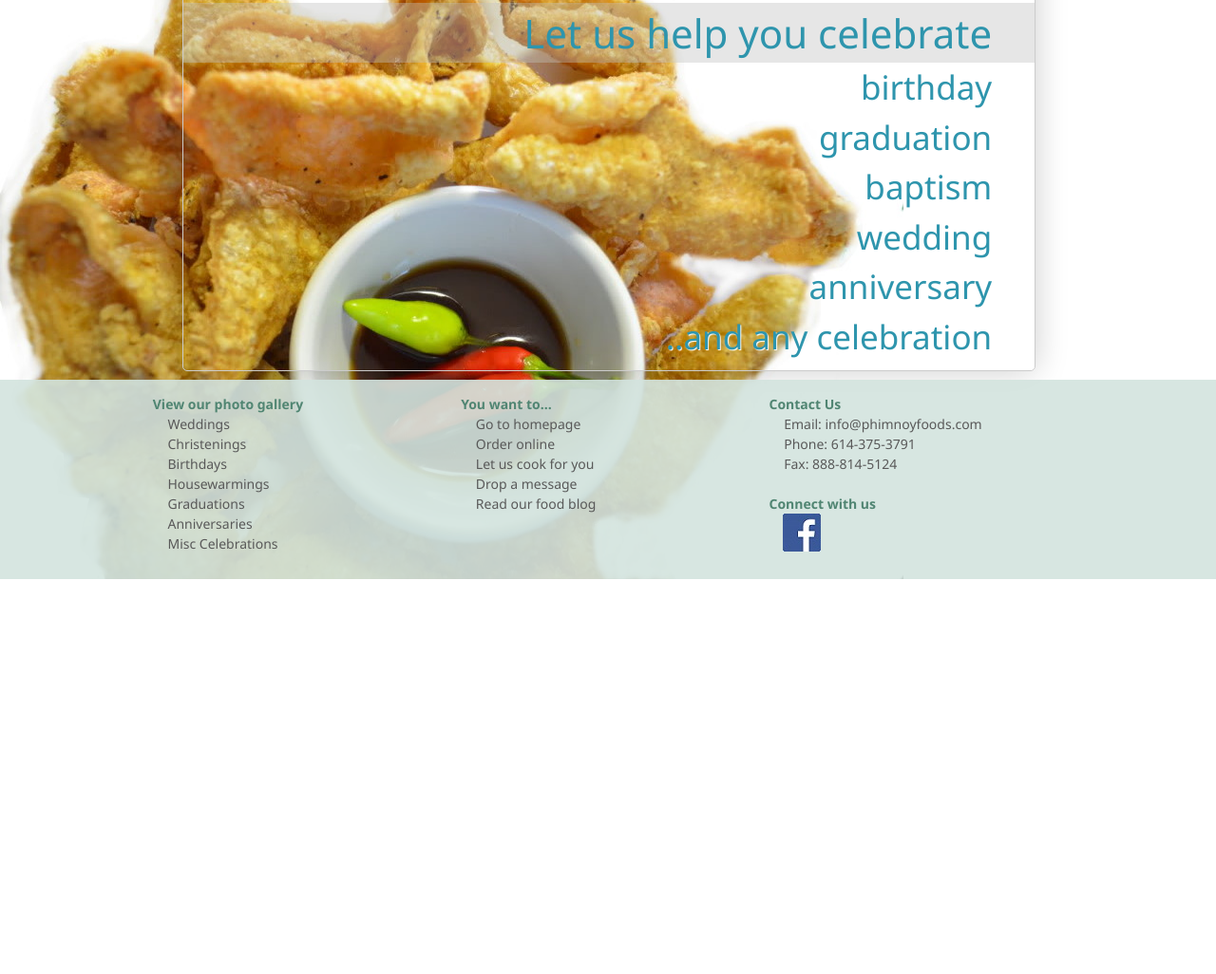
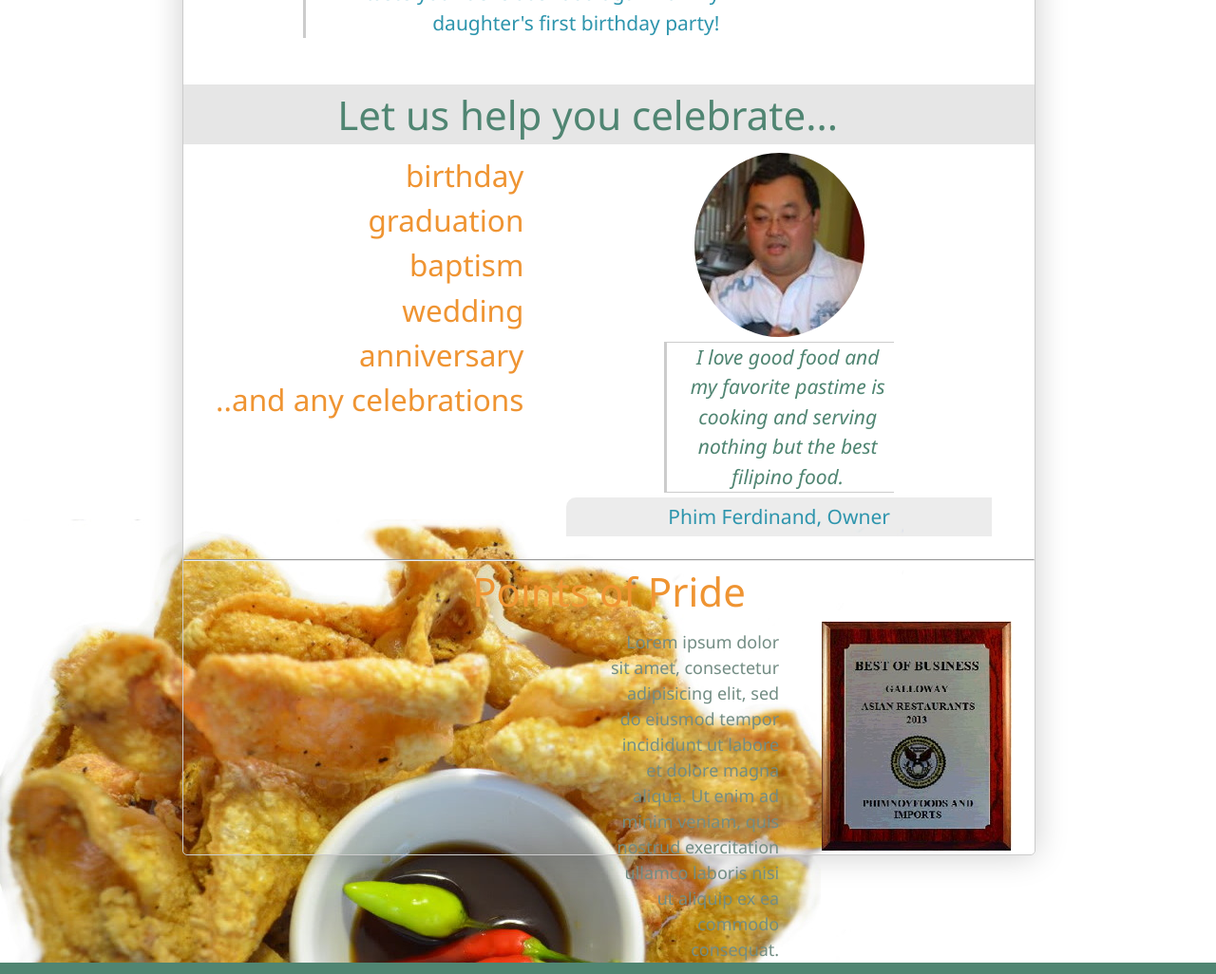
Before and after one commit to jarcelo/phimnoy, a plain HTML site: page index.html in a window 1280 px wide. Shown: the part 1163-2189 px from the top of the page at 95% size. Before the commit the page ends 1773 px from the top, so only its background shows below. Drawn offline with nearby package versions, Linux system fonts and the light colour scheme.

Commit message:
edited layout

```diff
--- a/css/pfi.css
+++ b/css/pfi.css
@@ -62,6 +62,7 @@ header nav {
     text-align: center;
     background-color: #508572;
     border-bottom: 2px solid #ef9432;
+
 }
 header nav ul {
     list-style: none;
@@ -99,11 +100,11 @@ header nav .active a:visited {
     padding-bottom: 1%;
     height: auto;
     /*float: left;*/
+    /*Border Radius*/
     border-radius: 5px;
     -moz-border-radius: 5px;
     -webkit-border-radius: 5px;
     border: 1px solid #ccc;
-    border-radius: 5px;
     /*Box Shadows*/
     -moz-box-shadow: 0 0 35px rgba(0,0,0,.2);
     -webkit-box-shadow: 0 0 35px rgba(0,0,0,.2);
@@ -125,11 +126,14 @@ tfoot, thead, tr, th, td {
 }
 
 
+/*===============================================================
+    Featured Dish
+  ===============================================================*/
 
-
-
-
-
+#mainContent #featured-dish {
+    height: 600px;
+    clear: both;
+}
 
 #featured-dish h1 {
     text-align: center;
@@ -163,47 +167,120 @@ tfoot, thead, tr, th, td {
     float: left;
     margin: 30px 14px;
 }
-#mainContent #opening {
-    text-align: center;
+
+/*=============================================================
+    Le Us Help Div
+  =============================================================*/
+#opening {
+    clear: both;
+    width: 100%;
+    text-align: right;
     font-weight: 300;
+    /*font-size: 1.3em;*/
     color: #2e95ad;
+    margin-top: 3%;
+    min-height: 500px;
+    /*background-color:rgba(192,192,192,0.3);*/
+    /*background: -webkit-linear-gradient(#c6e4d9, rgba (244, 246, 247, .4)); /* For Safari 5.1 to 6.0 */
+    /*background: -o-linear-gradient(#c6e4d9, #fff); /* For Opera 11.1 to 12.0 */
+    /*background: -moz-linear-gradient(#c6e4d9, #fff); /* For Firefox 3.6 to 15 */
+    /*background: linear-gradient(#c6e4d9, #fff); /* Standard syntax (must be last) */
+    /*border-top: 2px solid #ef9432;*/
 }
-#mainContent #opening #we-help {
-    /*width:  40%;*/
-    /*border:  1px solid red;*/
+#opening h1 {
     /*line-height: 60px;*/
     /*float: left;*/
     /*height: 200px;*/
-    clear: both;
-    background-color: rgba(192,192,192,0.4);
-    font-size: 1.50em;
+    font-size: 3em;
+    color: #508572;
     /*text-align: right;*/
     padding-right: 5%;
     font-weight: 100;
-    text-align: right;
+    text-align: center;
+    background-color: rgba(192,192,192,0.4);
 }
-
-#mainContent #opening #events {
+#sample {
+    float: left;
+    width: 50%;
+    margin-top: 1%;
+    text-align: center;
+}
+#sample img {
+    border-radius: 50%;
+    margin:  0 auto;
+}
+#sample blockquote {
+    border-top: 1px solid #ccc;
+    border-bottom: 1px solid #ccc;
+    color: #508572;
+    font-style: italic;
+    margin:  0 auto;
+    font-size: 1.5em;
+    width: 50%;
+}
+footer.phimQuote {
+    font-size: 1.5em;
+    background-color: rgba(192,192,192,0.3);
+    border-top-left-radius: 10px;
+    margin-top: 1%;
+}
+#opening #events {
+    display: inline-block;
+    width:  40%; /*40% width for phim-bio*/
+    padding-right: 5%;
+    margin-top: 1%;
+    height: auto;
     /*width:  55%;*/
-    /*border:  1px solid red;*/
-    text-align: right;
+    /*text-align: right;*/
     /*height: 280px;*/
     /*background-color: #c6e4d9;*/
     /*background-color: rgba(192,192,192,0.2);*/
-    color: #2e95ad;
+    color: #ef9432;
     /*color: #595959;*/
+    float: left;
+    font-weight: 200;
+    font-size: 1.25em;
+    text-emphasis-color: #508572;
+    /*text-shadow: 0px 1px 1px #595959;*/
+}
+#opening #events h2 {
+    text-align: right;
+    font-size: 1.80em;
+}
+
+/*================================================================
+    Awards Div
+  ================================================================*/
+#award {
+    min-height: 300px;
+    text-align: center;
+}
+#award h1 {
+    color: #ef9432;
+    font-size: 3em;
+}
+#award h3 {
+    color: #738d84;
+}
+#award #awardDescription {
+    margin-top: 1%;
+    width: 20%;
+    text-align: right;
+    float: left;
+    padding-left: 50%;
     padding-right: 5%;
-    font-weight: 100;
-    font-size: 1.25em;
-    text-shadow: 1px 1px 1px #fff;
-    /*line-height: 35px;*/
+    font-size: 1.1em;
+}
+#award #photo {
+    width: 20%;
+    float: left;
+    margin: 0 auto;
 }
 
 
-#mainContent #featured-dish {
-    height: 600px;
-    clear: both;
-}
+/*=========================================================
+    Just Like Home Div
+  =========================================================*/
 #mainContent #like-home {
     padding: 20px 10px;
     height: auto;
@@ -222,13 +299,15 @@ tfoot, thead, tr, th, td {
 #mainContent #like-home h2 {
     color: #595959;
     text-align: center;
+    font-size: 2em;
 }
 
 /*==========================================================
     Customer Feedback
   ===========================================================*/
 #reviewWrap {
-    height: auto;
+    margin-top: 4%;
+    min-height: 200px;
     padding: 10px 0;
 }
 #reviewWrap h1 {
@@ -260,40 +339,20 @@ blockquote {
     border-left: 3px solid #ccc;
 }
 footer.customerInfo {
-    background-color: #508572;
+    background-color: #738d84;
     font-style: italic;
     color: #ccc;
-    font-size: 1.75em;
+    font-size: 1.50em;
     padding-left: 3%;
+    min-height: 50px;
+    border-top-left-radius: 10px;
 }
 
 
 
 
 
-#phim-bio {
-    /*width: 40%;*/
-    /*float:  right;*/
-    /*margin-top: 75%;*/ /*Temporary*/
-    /*border: solid red;*/
-    clear: both;
-    height: auto;
-    text-align: center;
-    padding:  5px 10px;
-}
-#sidebar #phim-bio img {
-    border-radius: 50%;
-    margin:  0 auto;
-}
-#sidebar #phim-bio blockquote {
-    border-top: 1px solid #ccc;
-    border-bottom: 1px solid #ccc;
-    color: #a5a4a4;
-    font-style: italic;
-    margin: 30px;
-    padding: 5px;
-    text-align: center;
-}
+
 #sidebar {
     width: 25.5%;
     text-align: center;
@@ -342,7 +401,8 @@ footer {
     /*line-height: 1.5;*/
     /*color: #595959;*/
     /*color: #595959;*/
-    background-color: rgba(211,228,222,0.9); /*#D3E4DE=rgba(211,228,222)*/
+    background-color: #508572;
+    /*background-color: rgba(211,228,222,0.9); *//*#D3E4DE=rgba(211,228,222)*/
     /*background-color:rgba(192,192,192,0.7);*/
     /*border-top:  3px solid #508572;*/
 }
@@ -366,11 +426,11 @@ footer {
 }
 .footer-block dl dt {
     font-weight: bold;
-    color: #508572;
+    color: #ccc;
     /*text-transform: uppercase;*/
 }
 .footer-block a, .footer-block dd {
-    color: #595959;
+    color: #ccc;
     text-indent:5%;
     text-decoration: none;
 }
@@ -453,6 +513,11 @@ footer {
         font-size: 1.3em;
         padding-left: 3%;
     }
+
+/*Hide events for smaller screen sizes*/
+    #mainContent #opening #events {
+        display: none;
+    }
 }
 
 
--- a/index.html
+++ b/index.html
@@ -1,4 +1,5 @@
 <!--This is development1 branch-->
+
 <!doctype html>
 <!-- paulirish.com/2008/conditional-stylesheets-vs-css-hacks-answer-neither/ -->
 <!--[if lt IE 7]> <html class="no-js lt-ie9 lt-ie8 lt-ie7" lang="en"> <![endif]-->
@@ -115,43 +116,42 @@
             </div>
 
             <div id="opening">
-                <div id="we-help">
-                    <h1>Let us help you celebrate</h1>
+
+                <h1>Let us help you celebrate...</h1>
+
+                <div id="events">
+                    <h2>birthday</h2>
+                    <h2>graduation</h2>
+                    <h2>baptism</h2>
+                    <h2>wedding</h2>
+                    <h2>anniversary</h2>
+                    <h2>..and any celebrations</h2>
                 </div>
-                <!--Use javascript for event slideshow-->
-                <div id="events">
-                    <h1>birthday</h1>
-                    <h1>graduation</h1>
-                    <h1>baptism</h1>
-                    <h1>wedding</h1>
-                    <h1>anniversary</h1>
-                    <h1>..and any celebration</h1>
+                <div id="sample">
+                    <img src="/img/phim_pic.jpg" alt="phim's photo">
+                    <blockquote>I love good food and my favorite pastime is cooking and serving nothing
+                    but the best filipino food.</blockquote>
+                     <footer class="phimQuote">Phim Ferdinand, Owner</footer>
                 </div>
 
+
             </div>
+            <hr>
+            <div id="award">
+                <h1>Points of Pride</h1>
+                <div id="awardDescription">
+                    <h3>Lorem ipsum dolor sit amet, consectetur adipisicing elit, sed do eiusmod tempor incididunt ut labore et dolore magna aliqua. Ut enim ad minim veniam, quis nostrud exercitation ullamco laboris nisi ut aliquip
+                        ex ea commodo consequat. </h3>
+                </div>
+                <div id="photo">
+                    <img src="/img/sbca_award2.jpg" alt="sbca award">
+                </div>
+            </div>
+
         </div>
 
+
 <!--
-        <div id="#sidebar">
-            <h3>What our customers' say</h3>
-            <blockquote>
-                <h4>He did an amazing job!</h4>
-                <footer>-Mr. Weatherbee, Toledo, Ohio</footer>
-            </blockquote>
-            <hr>
-            <blockquote>
-                <h4>It was a pleasure working with you for our wedding two years ago.
-                    We can't wait to taste your delicious food again for
-                    my daughter's first birthday party!</h4>
-                <footer>-Emma Luzano Serfass, Columbus, Ohio</footer>
-            </blockquote>
-            <hr>
-            <blockquote>
-                <h4>Everything was delicious! Mary Ann loved the pansit.
-                    We're so happy we ordered a lot so we can have leftovers :)</h4>
-                <footer>-Jona Hilario, Dublin, Ohio</footer>
-            </blockquote>
-        </div>
 
         <div id="#sidebar">
             <h3>Our Award(s)</h3>
```
